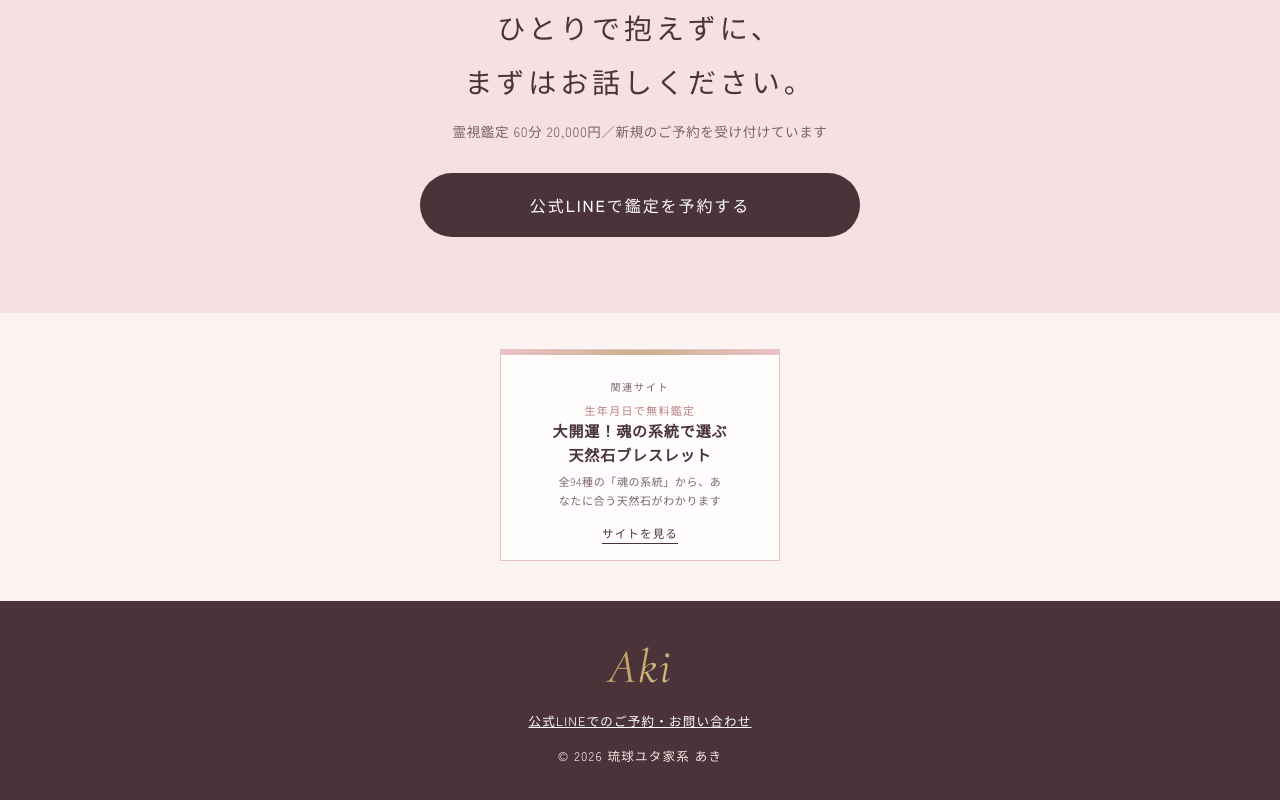
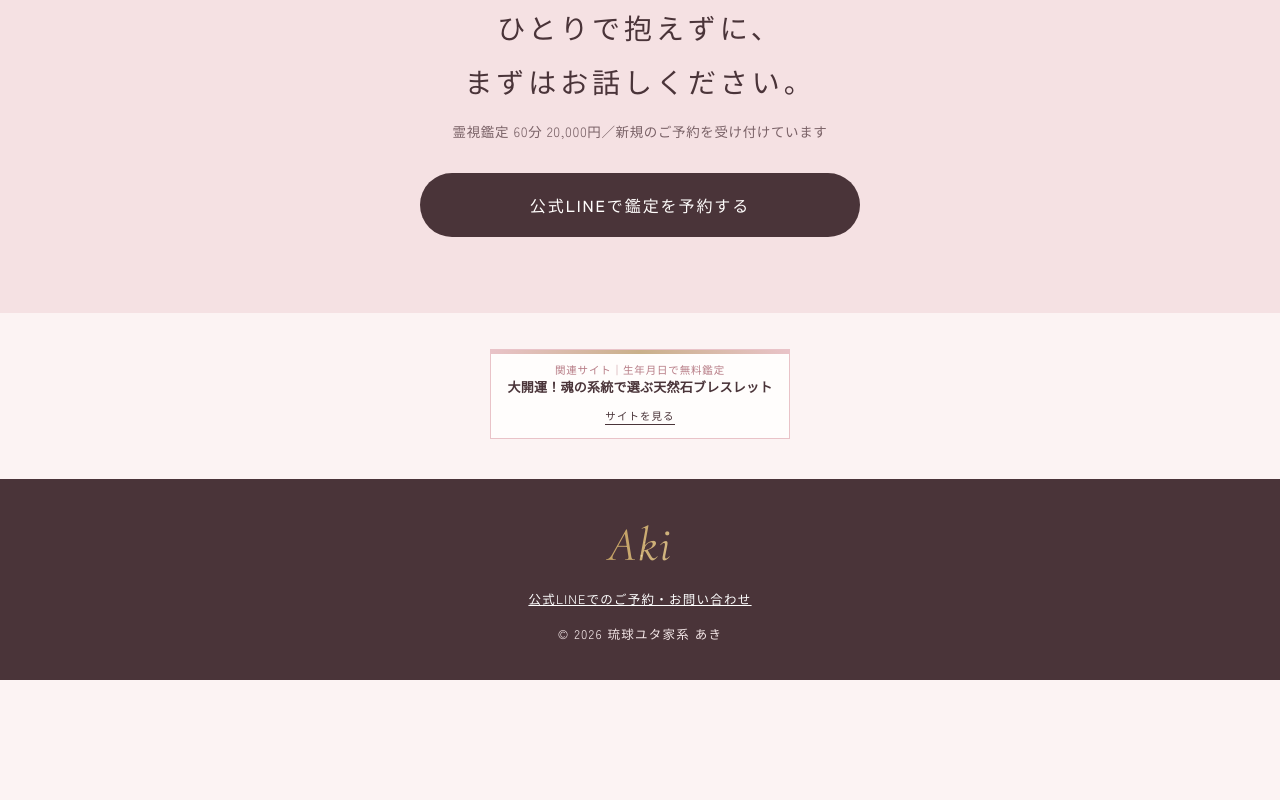
Before and after one commit to motonory-a/aki-reishi, a plain HTML site: page index.html in a window 1280 px wide. Shown: the part 7279-8079 px from the top of the page. After the commit the page ends 7959 px from the top, so only its background shows below. Drawn offline with nearby package versions, Linux system fonts and the light colour scheme; a web font is replaced by a local one.

Commit message:
関連サイトのバナーの高さをさらに半分に
Co-Authored-By: Claude Opus 5.5 <noreply@anthropic.com>
Claude-Session: https://claude.ai/code/session_01WnJ4nT2urFfgogeuv6XcAS

```diff
--- a/index.html
+++ b/index.html
@@ -207,15 +207,13 @@
 
   /* 関連サイト — 誌面の広告ページ風(小さめ) */
   .links{padding:36px 0 40px}
-  .link-banner{display:grid;text-decoration:none;max-width:280px;margin:0 auto;background:var(--white);border:1px solid var(--rose);transition:border-color .2s}
+  .link-banner{display:grid;text-decoration:none;max-width:300px;margin:0 auto;background:var(--white);border:1px solid var(--rose);transition:border-color .2s}
   .link-banner:hover{border-color:var(--dusty)}
-  .lb-body{padding:14px 14px 13px;text-align:center}
-  .lb-pr{font-size:10px;letter-spacing:.18em;color:var(--ink-soft)}
-  .lb-tag{display:block;font-size:11px;color:var(--dusty);letter-spacing:.12em;margin:2px 0 1px;line-height:1.6}
-  .lb-title{display:block;font-family:var(--serif-ja);font-weight:600;font-size:15px;line-height:1.6;letter-spacing:.06em}
-  .lb-sub{display:block;text-wrap:balance;font-size:11px;line-height:1.7;color:var(--ink-soft);margin:4px 0 6px}
-  .lb-go{display:inline-block;font-size:11.5px;letter-spacing:.1em;border-bottom:1px solid var(--ink);padding-bottom:1px;line-height:1.6}
-  .lb-band{height:5px;background:linear-gradient(90deg,var(--rose),var(--champagne),var(--rose))}
+  .lb-body{padding:8px 12px 9px;text-align:center}
+  .lb-tag{display:block;font-size:10.5px;color:var(--dusty);letter-spacing:.08em;line-height:1.5}
+  .lb-title{display:block;font-family:var(--serif-ja);font-weight:600;font-size:13px;line-height:1.6;letter-spacing:.02em;white-space:nowrap}
+  .lb-go{display:inline-block;font-size:10.5px;letter-spacing:.1em;border-bottom:1px solid var(--ink);line-height:1.5}
+  .lb-band{height:4px;background:linear-gradient(90deg,var(--rose),var(--champagne),var(--rose))}
 
   footer{background:var(--ink);color:#f3e6e7;text-align:center;padding:40px 20px 34px;font-size:12.5px;letter-spacing:.1em}
   footer .f-logo{font-family:var(--serif-en);font-style:italic;font-size:48px;line-height:1.1;margin:0 0 14px;background:var(--glitter),var(--foil);background-size:90px,100%;-webkit-background-clip:text;background-clip:text;color:transparent}
@@ -420,10 +418,8 @@
       <a class="link-banner" href="https://motonory-a.github.io/my-first-project/" target="_blank" rel="noopener">
         <span class="lb-band" aria-hidden="true"></span>
         <span class="lb-body">
-          <span class="lb-pr">関連サイト</span>
-          <span class="lb-tag">生年月日で無料鑑定</span>
-          <span class="lb-title">大開運！魂の系統で選ぶ<br>天然石ブレスレット</span>
-          <span class="lb-sub">全94種の「魂の系統」から、あなたに合う天然石がわかります</span>
+          <span class="lb-tag">関連サイト｜生年月日で無料鑑定</span>
+          <span class="lb-title">大開運！魂の系統で選ぶ天然石ブレスレット</span>
           <span class="lb-go">サイトを見る</span>
         </span>
       </a>
```
